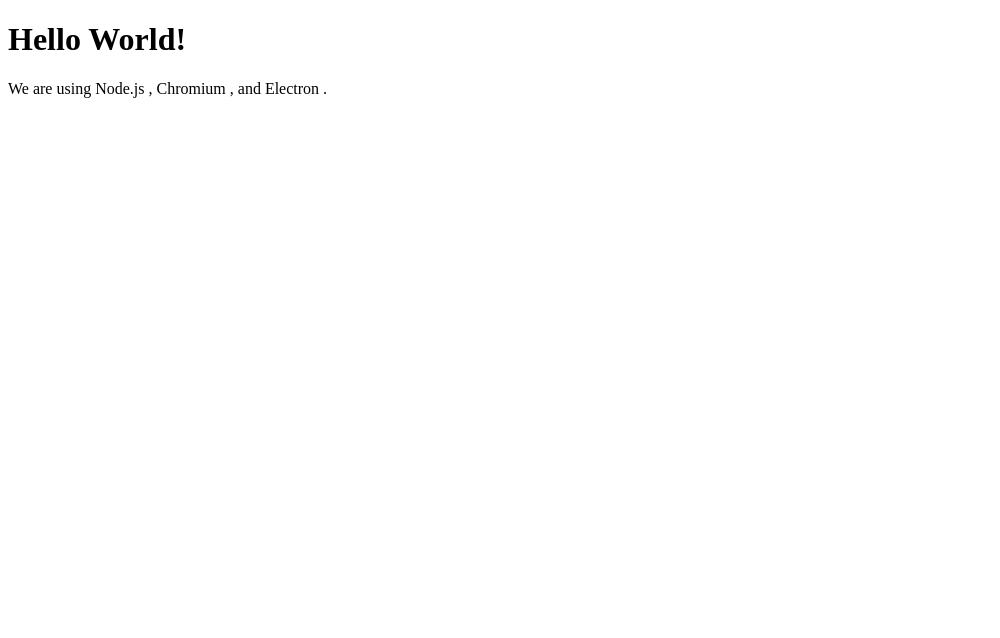
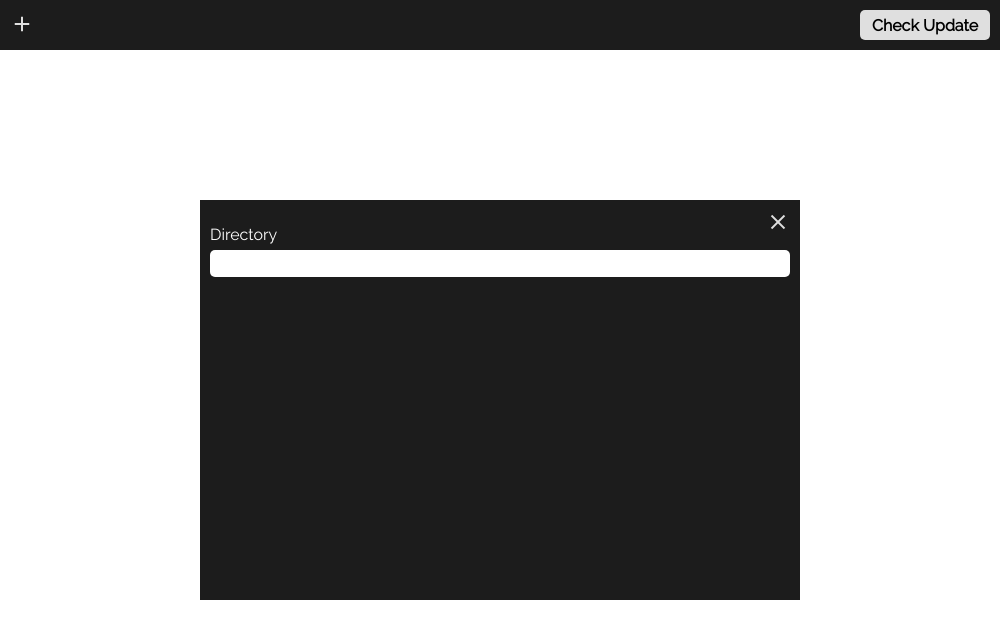
Before and after one commit to idkwhodatis/EZupdate, an Electron app: page index.html in a window 1000 px wide. Drawn offline with Linux system fonts and the light colour scheme.

Commit message:
working on UI

```diff
--- a/index.html
+++ b/index.html
@@ -2,16 +2,25 @@
 <html>
 <head>
     <meta charset="UTF-8">
-    <title>Hello World!</title>
-    <meta http-equiv="Content-Security-Policy" content="script-src 'self' 'unsafe-inline';"/>
+    <title>EZ Update</title>
+    <link href="style/main.css" rel="stylesheet">
+    <link href="style/google-font.css" rel="stylesheet"/>
     <script src="scripts/vue.global.min.js"></script>
 </head>
 <body>
-    <h1>Hello World!</h1>
-    <p>
-        We are using Node.js <span id="node-version"></span>,
-        Chromium <span id="chrome-version"></span>,
-        and Electron <span id="electron-version"></span>.
-    </p>
+    <div id="app">
+        <div class="toolbar">
+            <span @click="openAddDialog" style="left:10px;top:12px;color:#dfdfdf" class="material-symbols-outlined button">add</span>
+            <span style="width:130px;height:30px;right:10px;top:10px;background-color:#dfdfdf;" class="button"><b>Check Update</b></span>
+        </div>
+
+        <div v-show="showAddDialog" class="dialog">
+            <span @click="closeAddDialog" style="position:absolute;right:10px;top:10px;color:#dfdfdf" class="material-symbols-outlined button">close</span>
+            <label style="top:25px;left:10px;color:white" class="label" for="dir">Directory</label>
+            <input @click="openFile" v-model="dir" style="top:50px;left:10px;right:10px" class="input" type="text" id="dir" readonly>
+        </div>
+    </div>
+
+    <script src="scripts/renderer.js"></script>
 </body>
 </html>
--- /dev/null
+++ b/scripts/renderer.js
@@ -0,0 +1,25 @@
+const app={
+    data(){
+        return{
+            showAddDialog:true,
+            dir:""
+        }
+    },
+    methods:{
+        openAddDialog(){
+            this.showAddDialog=true;
+        },
+        closeAddDialog(){
+            this.showAddDialog=false;
+        },
+        async openFile(){
+            const filePath=await window.electronAPI.openFile();
+            this.dir=filePath;
+        },
+        test(){
+            console.log("sb");
+            this.dir="sb";
+        }
+    }
+}
+Vue.createApp(app).mount("#app");
--- /dev/null
+++ b/style/google-font.css
@@ -0,0 +1,23 @@
+/* fallback */
+@font-face {
+    font-family: 'Material Symbols Outlined';
+    font-style: normal;
+    font-weight: 600;
+    src: url("../fonts/google-font.woff2") format('woff2');
+  }
+
+  .material-symbols-outlined {
+    font-family: 'Material Symbols Outlined';
+    font-weight: normal;
+    font-style: normal;
+    font-size: 24px;
+    line-height: 1;
+    letter-spacing: normal;
+    text-transform: none;
+    display: inline-block;
+    white-space: nowrap;
+    word-wrap: normal;
+    direction: ltr;
+    -webkit-font-feature-settings: 'liga';
+    -webkit-font-smoothing: antialiased;
+  }
--- a/style/main.css
+++ b/style/main.css
@@ -0,0 +1,53 @@
+@font-face{
+    font-family:"Raleway";
+    src:url("../fonts/Raleway-Regular.ttf")
+}
+
+body,h1,h2,h3,h4,h5,h6 {font-family:"Raleway",sans-serif}
+
+body{
+    margin:0;
+    padding:0;
+}
+
+.toolbar{
+    display:fixed;
+    width:100%;
+    height:50px;
+    background-color:#1c1c1c;
+}
+
+.button{
+    position:absolute;
+    cursor:pointer;
+    text-align:center;
+    display: grid;
+    place-items: center;
+    border-radius:5px;
+    --webkit-user-select:none;
+    user-select:none;
+}
+
+.dialog{
+    position:absolute;
+    top:50%;
+    left:50%;
+    transform:translate(-50%,-50%);
+    width:600px;
+    height:400px;
+    background-color:#1c1c1c;
+}
+
+.label{
+    position:absolute;
+    --webkit-user-select:none;
+    user-select:none;
+}
+
+.input{
+    position:absolute;
+    height:25px;
+    border:none;
+    border-radius:5px;
+    outline:none;
+}
```
Also changed, not shown: forge.config.js (+8 -21 lines), main.js (+10 -3 lines), preload.js (+3 -8 lines), fonts/Raleway-Regular.ttf (added), fonts/google-font.woff2 (added), scripts/main.js (deleted).
